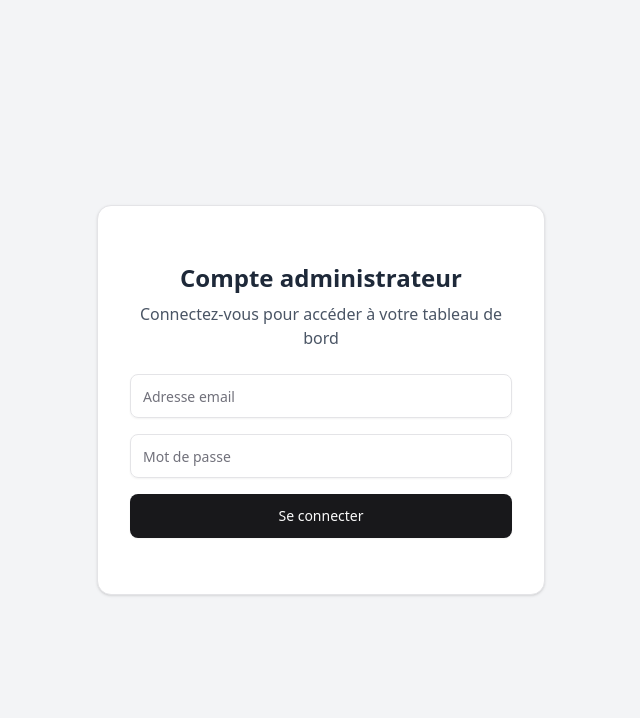
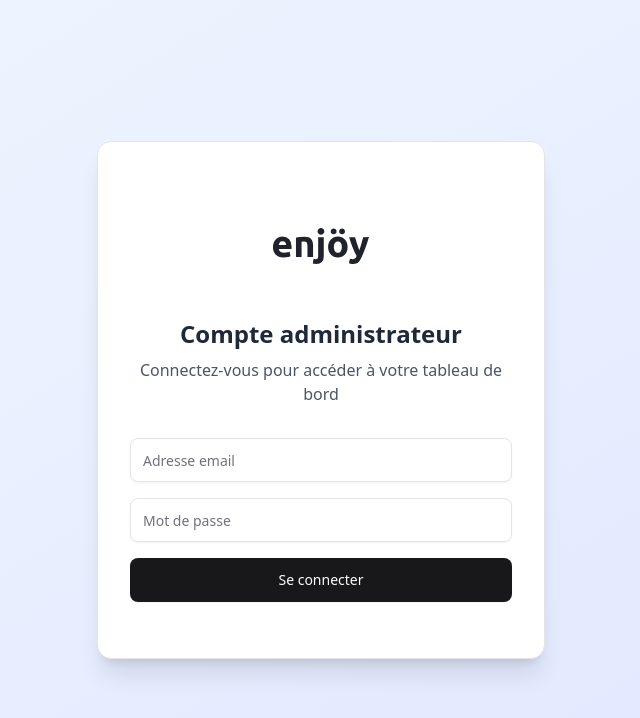
Before and after one commit to swan1213/enjoy-admin, a Next.js app: page / in a window 1280 px wide. Shown: the top 718 px of the page, without its empty margins (319-959 px from the left). Built offline with nearby package versions, Linux system fonts and the light colour scheme.

Commit message:
fix: logo

```diff
--- a/src/app/loginform.tsx
+++ b/src/app/loginform.tsx
@@ -1,4 +1,5 @@
 'use client'
+
 import { useState } from 'react';
 import { Card, CardContent } from '@/components/ui/card';
 import { Input } from '@/components/ui/input';
@@ -19,16 +20,27 @@ export default function LoginForm({ onLogin, loading }: LoginFormProps) {
     await onLogin(email, password);
   };
 
-    return (
-    <div className="min-h-screen flex items-center justify-center bg-gray-100">
-      <Card className="w-full max-w-md">
+  return (
+    <div className="min-h-screen flex items-center justify-center bg-gradient-to-br from-blue-50 to-indigo-100">
+      <Card className="w-full max-w-md shadow-xl">
         <CardContent className="p-8 space-y-6">
-          <div className="text-center">
+          {/* Logo Section */}
+          <div className="text-center mb-8">
+            <div className="flex justify-center mb-6">
+              <img
+                src="/logo_enjoy.svg"
+                alt="Admin Panel Logo"
+                className="w-24 h-24"
+              />
+            </div>
             <h1 className="text-2xl font-bold text-gray-800 mb-2">Compte administrateur</h1>
-            <p className="text-gray-600">Connectez-vous pour accéder à votre tableau de bord </p>
+            <p className="text-gray-600">Connectez-vous pour accéder à votre tableau de bord</p>
           </div>
-          <div className="space-y-4">
+
+          {/* Form Section */}
+          <form onSubmit={handleSubmit} className="space-y-4">
             <Input
+              type="email"
               placeholder="Adresse email"
               value={email}
               onChange={(e) => setEmail(e.target.value)}
@@ -44,14 +56,14 @@ export default function LoginForm({ onLogin, loading }: LoginFormProps) {
               required
             />
             <Button
-              onClick={handleSubmit}
+              type="submit"
               className="w-full h-11"
               disabled={loading}
             >
               {loading ? <Loader2 className="animate-spin h-4 w-4 mr-2" /> : null}
               Se connecter
             </Button>
-          </div>
+          </form>
         </CardContent>
       </Card>
     </div>
--- a/src/app/page.tsx
+++ b/src/app/page.tsx
@@ -210,7 +210,14 @@ export default function AdminPanel() {
       {/* Sidebar */}
       <div className="w-64 bg-white shadow-lg border-r">
         <div className="p-6 border-b">
-          <h1 className="text-xl font-bold text-gray-800">Panneau d'administration</h1>
+            <div className="flex justify-right mb-4">
+              <img
+                src="/logo_enjoy.svg"
+                alt="Admin Panel Logo"
+                className="w-18 h-18"
+              />
+            </div>
+          <h1 className="text-sm font-bold text-gray-800">Panneau d'administration</h1>
         </div>
         <nav className="mt-6">
           <button
--- a/src/app/sidebar.tsx
+++ b/src/app/sidebar.tsx
@@ -11,7 +11,8 @@ export default function Sidebar({ currentPage, onPageChange, onLogout }: Sidebar
   return (
     <div className="w-64 bg-white shadow-lg border-r">
       <div className="p-6 border-b">
-        <h1 className="text-xl font-bold text-gray-800">Panneau d'administration </h1>
+
+        {/* <h1 className="text-xl font-bold text-gray-800">Panneau d'administration </h1> */}
       </div>
       <nav className="mt-6">
         <button
```
Also changed, not shown: public/logo_enjoy.svg (added).
